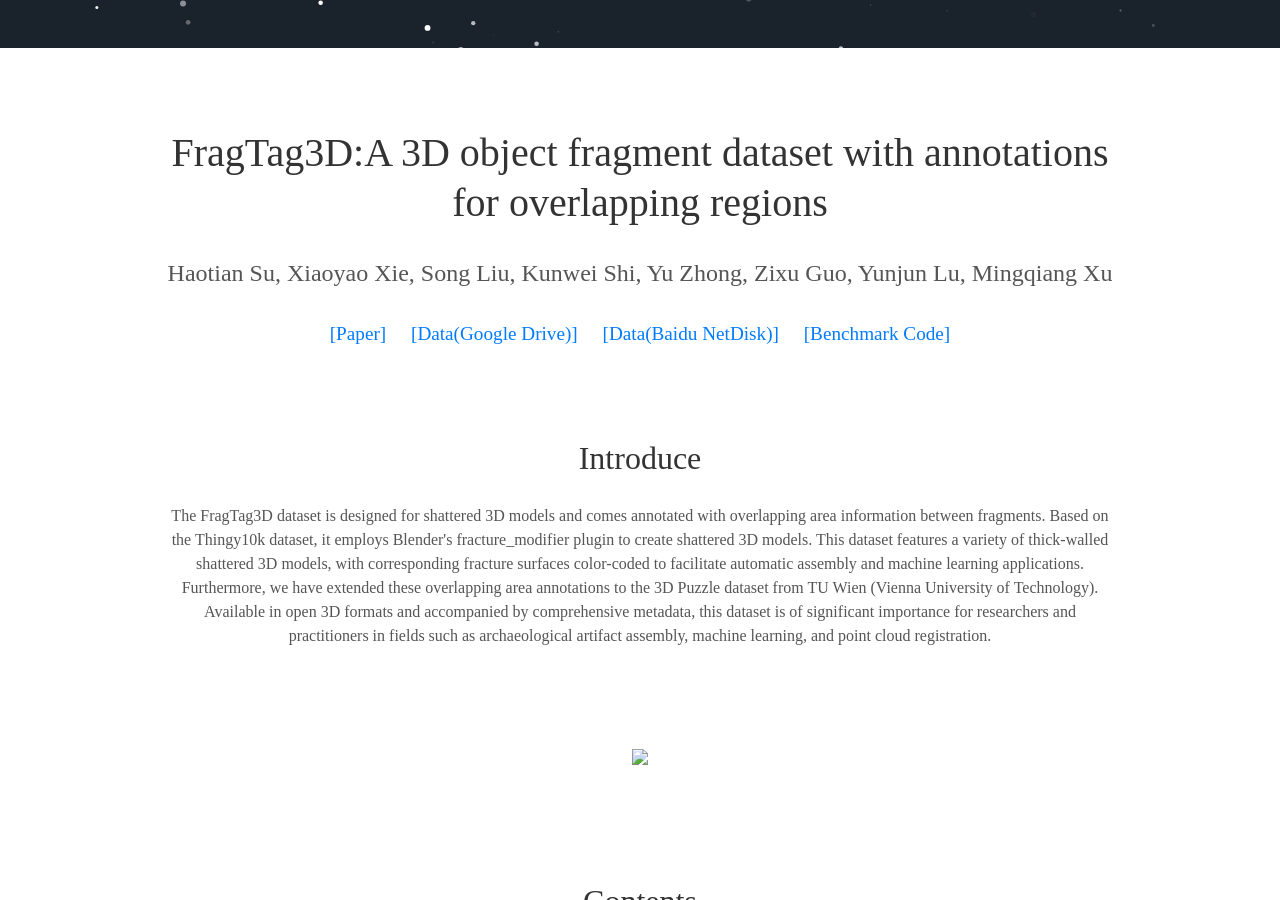
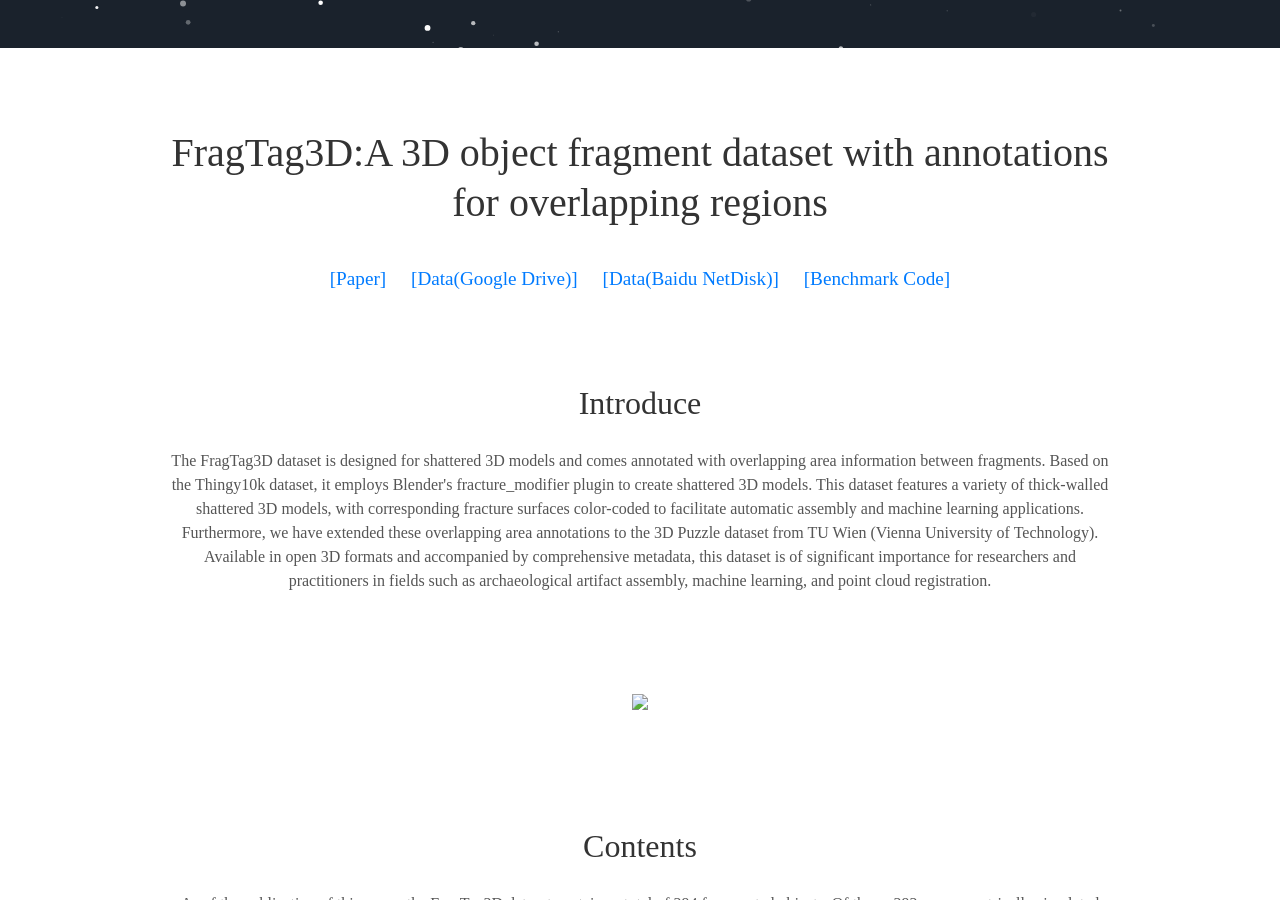
Before and after one commit to Bailanciaga/FragTag3D, a Jekyll site: the page built from docs/index.html, in a window 1280 px wide and 900 px high, scrolled down 852 px. Built offline with Jekyll 4.4.1, drawn with Linux system fonts in a browser that asks for light colours; some web fonts are replaced; part of the change alters nothing that is shown.

Commit message:
adjust content

```diff
--- a/docs/_config.yml
+++ b/docs/_config.yml
@@ -7,8 +7,8 @@ author: Haotian Su, Xiaoyao Xie, Song Liu
 
 # User settings
 dataset_name: FragTag3D:A 3D object fragment dataset with annotations for overlapping regions
-dataset_author: Haotian Su, Xiaoyao Xie, Song Liu, Kunwei Shi, Yu Zhong,
-  Zixu Guo, Yunjun Lu, Mingqiang Xu
+#dataset_author: Haotian Su, Xiaoyao Xie, Song Liu, Kunwei Shi, Yu Zhong,
+#  Zixu Guo, Yunjun Lu, Mingqiang Xu
 dataset_description: The FragTag3D dataset is designed for shattered 3D models and comes annotated with overlapping area information between fragments. Based on the Thingy10k dataset, it employs Blender's fracture_modifier plugin to create shattered 3D models. This dataset features a variety of thick-walled shattered 3D models, with corresponding fracture surfaces color-coded to facilitate automatic assembly and machine learning applications. Furthermore, we have extended these overlapping area annotations to the 3D Puzzle dataset from TU Wien (Vienna University of Technology). Available in open 3D formats and accompanied by comprehensive metadata, this dataset is of significant importance for researchers and practitioners in fields such as archaeological artifact assembly, machine learning, and point cloud registration.
 #user_title: Software Engineer
 #email: mauriurraco@gmail.com
--- a/docs/_includes/about.html
+++ b/docs/_includes/about.html
@@ -2,7 +2,7 @@
   <h1>{{ site.dataset_name }}</h1>
   <p><span style="font-size:24px;">{{ site.dataset_author }}</span></p>
   <div class="centered-links">
-    <a href="链接到论文的URL" target="_blank">[Paper]</a>
+    <a href="Paper_URL" target="_blank">[Paper]</a>
     <a href="https://drive.google.com/file/d/1NOUxP1vK5-YbUPQvee_rX4ivn5ogl1Qj/view?usp=sharing" target="_blank">[Data(Google Drive)]</a>
     <a href="https://pan.baidu.com/s/1L0HM9_KW0FNe9XTJFH73MQ?pwd=c1ji" target="_blank">[Data(Baidu NetDisk)]</a>
     <a href="https://github.com/Bailanciaga/FragTag3D-benchmark" target="_blank">[Benchmark Code]</a>
```
